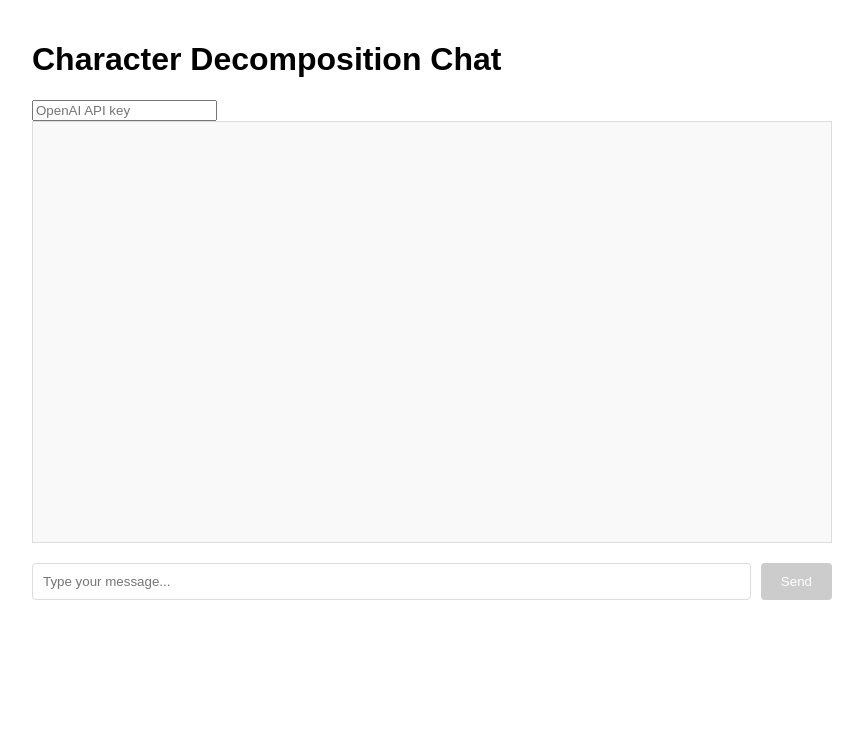
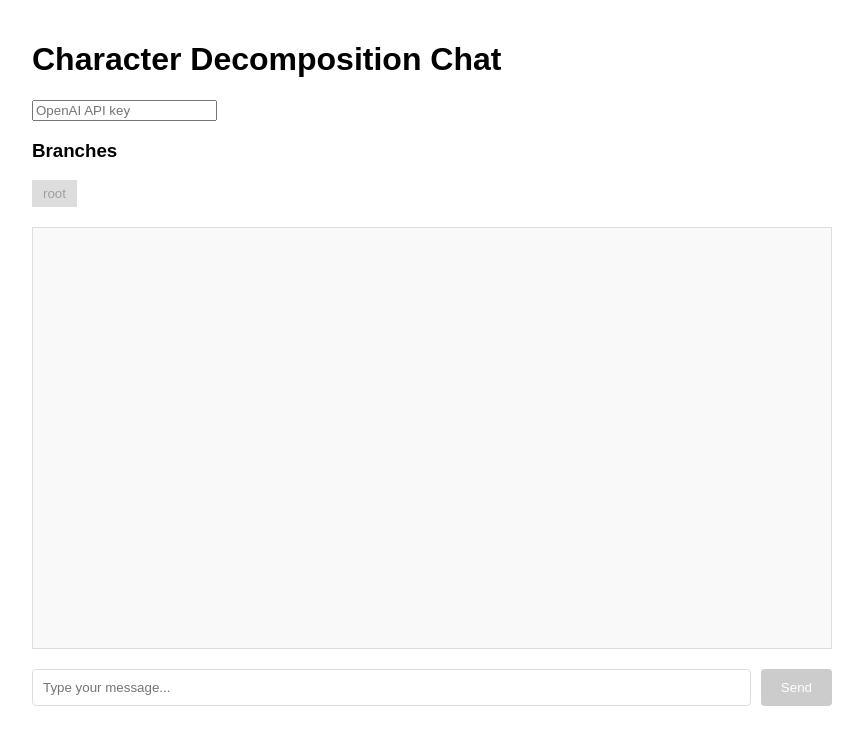
Before and after one commit to ajbr0wn/whoom, a React (Create React App) app in the folder frontend/: page / in a window 1280 px wide. Shown: the top 744 px of the page, without its empty margins (208-1071 px from the left). Built offline with nearby package versions, Linux system fonts and the light colour scheme.

Commit message:
Add branch management UI

```diff
--- a/frontend/src/App.css
+++ b/frontend/src/App.css
@@ -75,3 +75,20 @@
   background-color: #ccc;
   cursor: not-allowed;
 }
+
+.branches {
+  margin-bottom: 20px;
+}
+
+.branches button {
+  margin-right: 10px;
+  padding: 5px 10px;
+  border: 1px solid #ddd;
+  background-color: #f5f5f5;
+  cursor: pointer;
+}
+
+.branches button:disabled {
+  background-color: #ddd;
+  cursor: default;
+}
--- a/frontend/src/App.js
+++ b/frontend/src/App.js
@@ -3,12 +3,16 @@ import { generateResponse, analyzeResponse, setApiKey as storeApiKey } from './s
 import './App.css';
 
 function App() {
-    const [messages, setMessages] = useState([]);
+    const [branches, setBranches] = useState([
+        { id: 'root', parentId: null, messages: [], characters: [] },
+    ]);
+    const [currentBranchId, setCurrentBranchId] = useState('root');
     const [inputText, setInputText] = useState('');
-    const [characters, setCharacters] = useState([]);
     const [selectedCharacters, setSelectedCharacters] = useState([]);
     const [loading, setLoading] = useState(false);
     const [apiKey, setApiKey] = useState(localStorage.getItem('openai_api_key') || '');
+
+    const currentBranch = branches.find(b => b.id === currentBranchId) || branches[0];
 
     useEffect(() => {
         if (apiKey) {
@@ -16,12 +20,16 @@ function App() {
         }
     }, [apiKey]);
 
+    const updateBranch = (id, updates) => {
+        setBranches(prev => prev.map(branch => branch.id === id ? { ...branch, ...updates } : branch));
+    };
+
     const handleSendMessage = async () => {
         if (!inputText.trim() || loading || !apiKey) return;
 
         const newMessage = { role: 'user', content: inputText };
-        const updatedMessages = [...messages, newMessage];
-        setMessages(updatedMessages);
+        const updatedMessages = [...currentBranch.messages, newMessage];
+        updateBranch(currentBranchId, { messages: updatedMessages });
         setInputText('');
         setLoading(true);
 
@@ -30,11 +38,12 @@ function App() {
             const response = await generateResponse(updatedMessages, selectedCharacters);
 
             const assistantMessage = { role: 'assistant', content: response.response };
-            setMessages([...updatedMessages, assistantMessage]);
+            const newMessages = [...updatedMessages, assistantMessage];
+            updateBranch(currentBranchId, { messages: newMessages });
 
             // Analyze response for characters
             const analysis = await analyzeResponse(response.response);
-            setCharacters(analysis.characters);
+            updateBranch(currentBranchId, { characters: analysis.characters });
             setSelectedCharacters([]); // Reset selection
 
         } catch (error) {
@@ -52,6 +61,19 @@ function App() {
         );
     };
 
+    const handleCreateBranch = () => {
+        if (selectedCharacters.length === 0) return;
+        const newId = `branch-${Date.now()}`;
+        const newBranch = {
+            id: newId,
+            parentId: currentBranchId,
+            messages: [...currentBranch.messages],
+            characters: currentBranch.characters,
+        };
+        setBranches(prev => [...prev, newBranch]);
+        setCurrentBranchId(newId);
+    };
+
     return (
         <div className="App">
             <h1>Character Decomposition Chat</h1>
@@ -64,9 +86,22 @@ function App() {
                 />
             </div>
 
+            <div className="branches">
+                <h3>Branches</h3>
+                {branches.map((branch) => (
+                    <button
+                        key={branch.id}
+                        onClick={() => setCurrentBranchId(branch.id)}
+                        disabled={branch.id === currentBranchId}
+                    >
+                        {branch.id}
+                    </button>
+                ))}
+            </div>
+
             {/* Messages */}
             <div className="messages">
-                {messages.map((message, index) => (
+                {currentBranch.messages.map((message, index) => (
                     <div key={index} className={`message ${message.role}`}>
                         <strong>{message.role}:</strong> {message.content}
                     </div>
@@ -74,10 +109,10 @@ function App() {
             </div>
 
             {/* Characters */}
-            {characters.length > 0 && (
+            {currentBranch.characters && currentBranch.characters.length > 0 && (
                 <div className="characters">
                     <h3>Characters in the response:</h3>
-                    {characters.map((character) => (
+                    {currentBranch.characters.map((character) => (
                         <div key={character.name} className="character">
                             <label>
                                 <input
@@ -89,6 +124,7 @@ function App() {
                             </label>
                         </div>
                     ))}
+                    <button onClick={handleCreateBranch} disabled={selectedCharacters.length === 0}>Create Branch</button>
                 </div>
             )}
 
```
Also changed, not shown: 2 other files (tests, documents, lock files or other folders).
